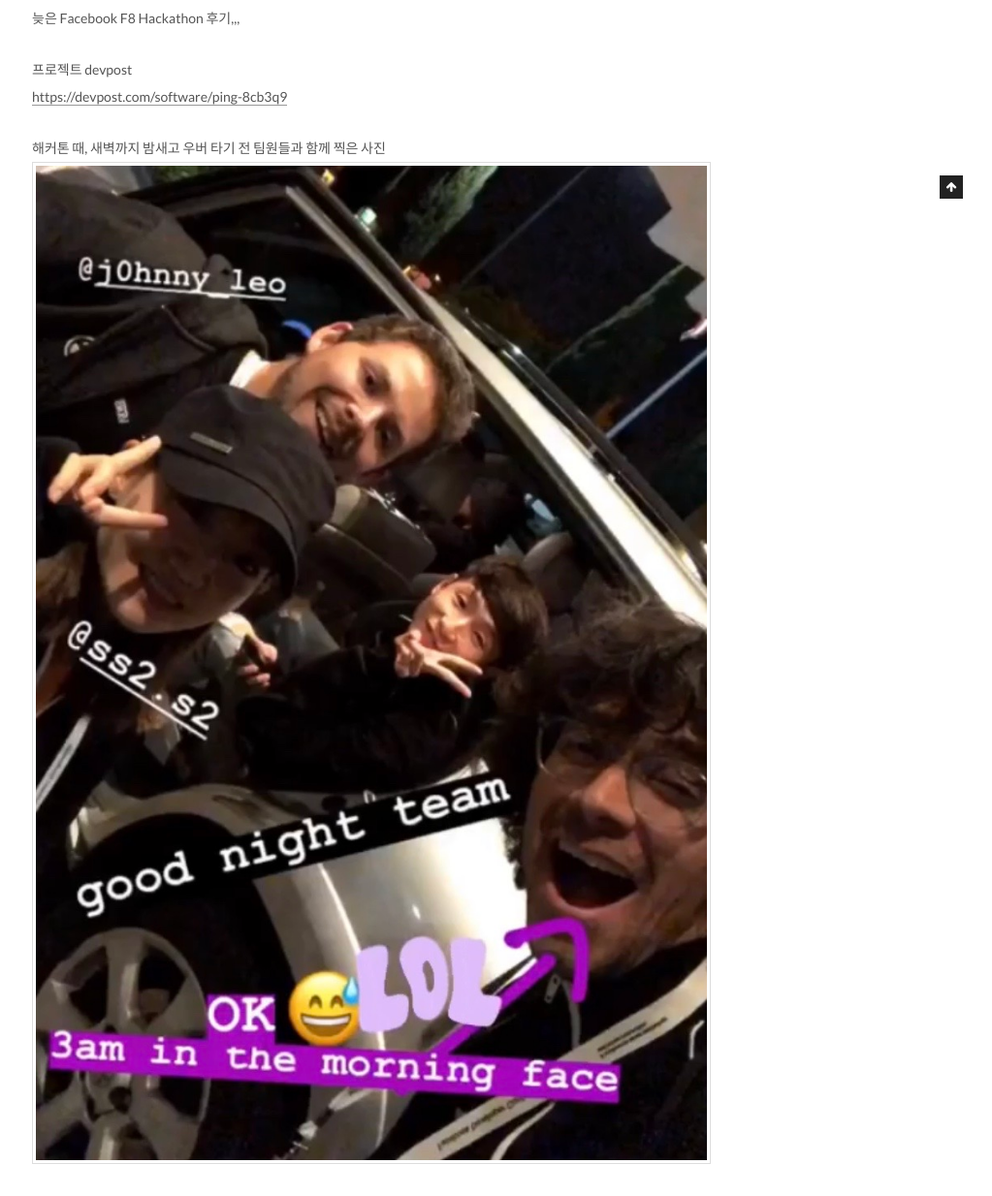
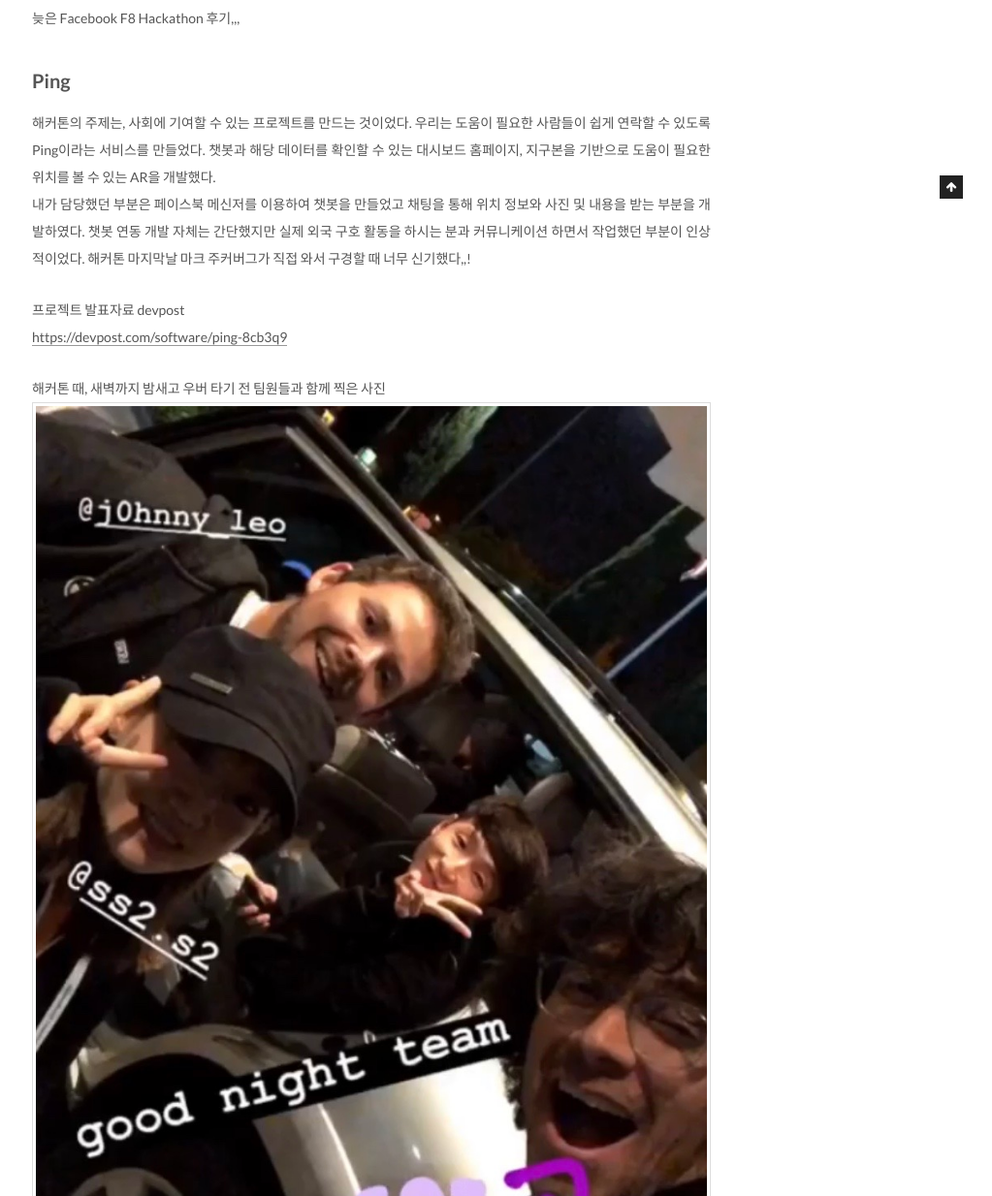
Before and after one commit to groovypark/groovypark.github.io, a Jekyll site: the page built from _posts/2019-08-19-Facebook-Hackathon.md, in a window 1280 px wide. Shown: the part 795-2029 px from the top of the page at 97% size, without its empty margins (257-1280 px from the left). Built offline with Jekyll 4.4.1, drawn with Linux system fonts in a browser that asks for light colours; grey boxes are pictures that could not be loaded.

Commit message:
Update Facebook F8 Hackathon

```diff
--- a/_posts/2019-08-19-Facebook-Hackathon.md
+++ b/_posts/2019-08-19-Facebook-Hackathon.md
@@ -9,8 +9,15 @@ tags: facebook
 
 늦은 Facebook F8 Hackathon 후기,,,
 
-프로젝트 devpost
-[https://devpost.com/software/ping-8cb3q9](https://devpost.com/software/ping-8cb3q9)
+## Ping
+
+해커톤의 주제는, 사회에 기여할 수 있는 프로젝트를 만드는 것이었다. 우리는 도움이 필요한 사람들이 쉽게 연락할 수 있도록 Ping이라는 서비스를 만들었다. 챗봇과 해당 데이터를 확인할 수 있는 대시보드 홈페이지, 지구본을 기반으로 도움이 필요한 위치를 볼 수 있는 AR을 개발했다.
+내가 담당했던 부분은 페이스북 메신저를 이용하여 챗봇을 만들었고 채팅을 통해 위치 정보와 사진 및 내용을 받는 부분을 개발하였다.
+챗봇 연동 개발 자체는 간단했지만 실제 외국 구호 활동을 하시는 분과 커뮤니케이션 하면서 작업했던 부분이 인상적이었다.
+해커톤 마지막날 마크 주커버그가 직접 와서 구경할 때 너무 신기했다,,!
+
+프로젝트 발표자료 devpost
+[https://devpost.com/software/ping-8cb3q9](https://devpost.com/software/ping-8cb3q9){:target="_blank" }
 
 
 해커톤 때, 새벽까지 밤새고 우버 타기 전 팀원들과 함께 찍은 사진
```
